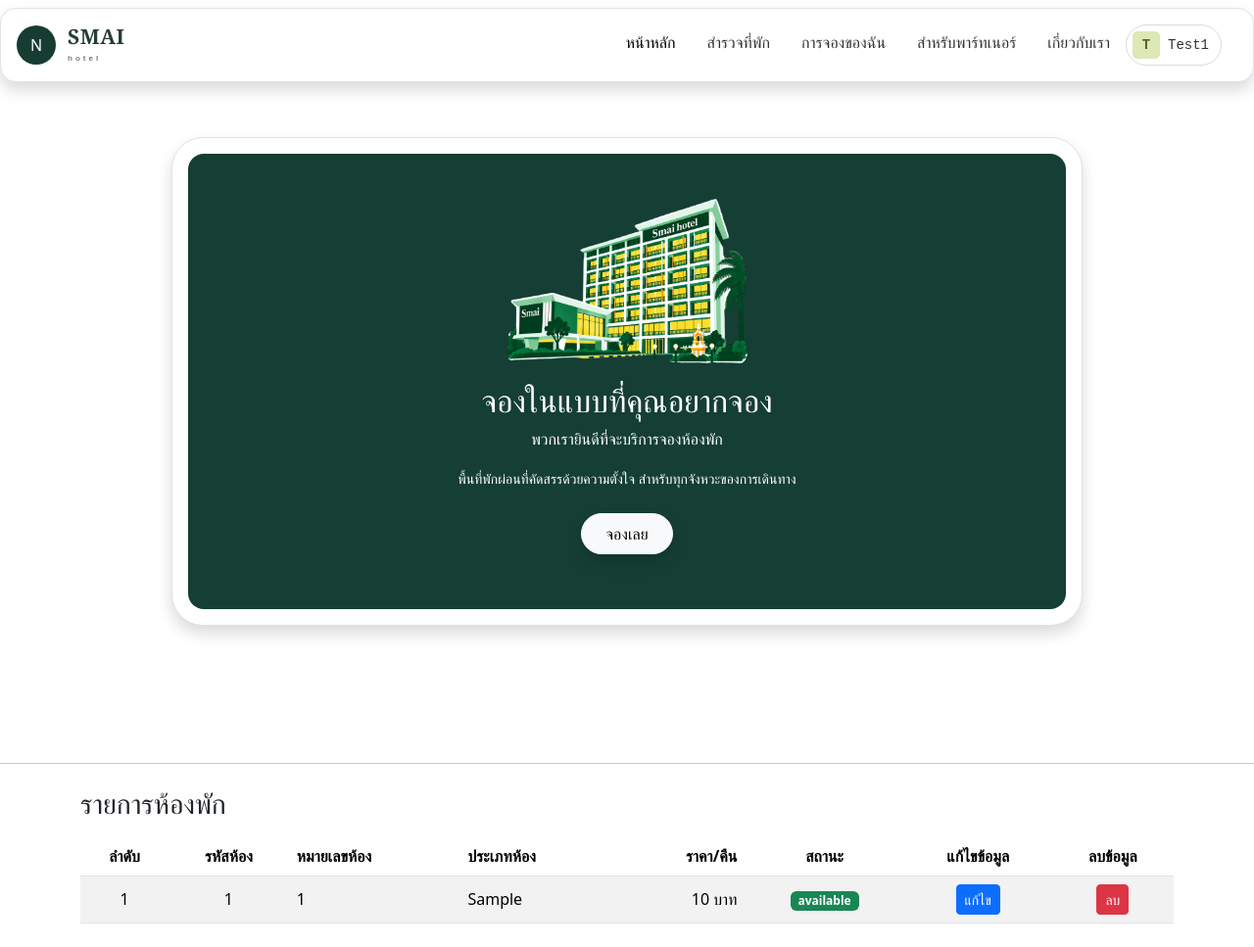
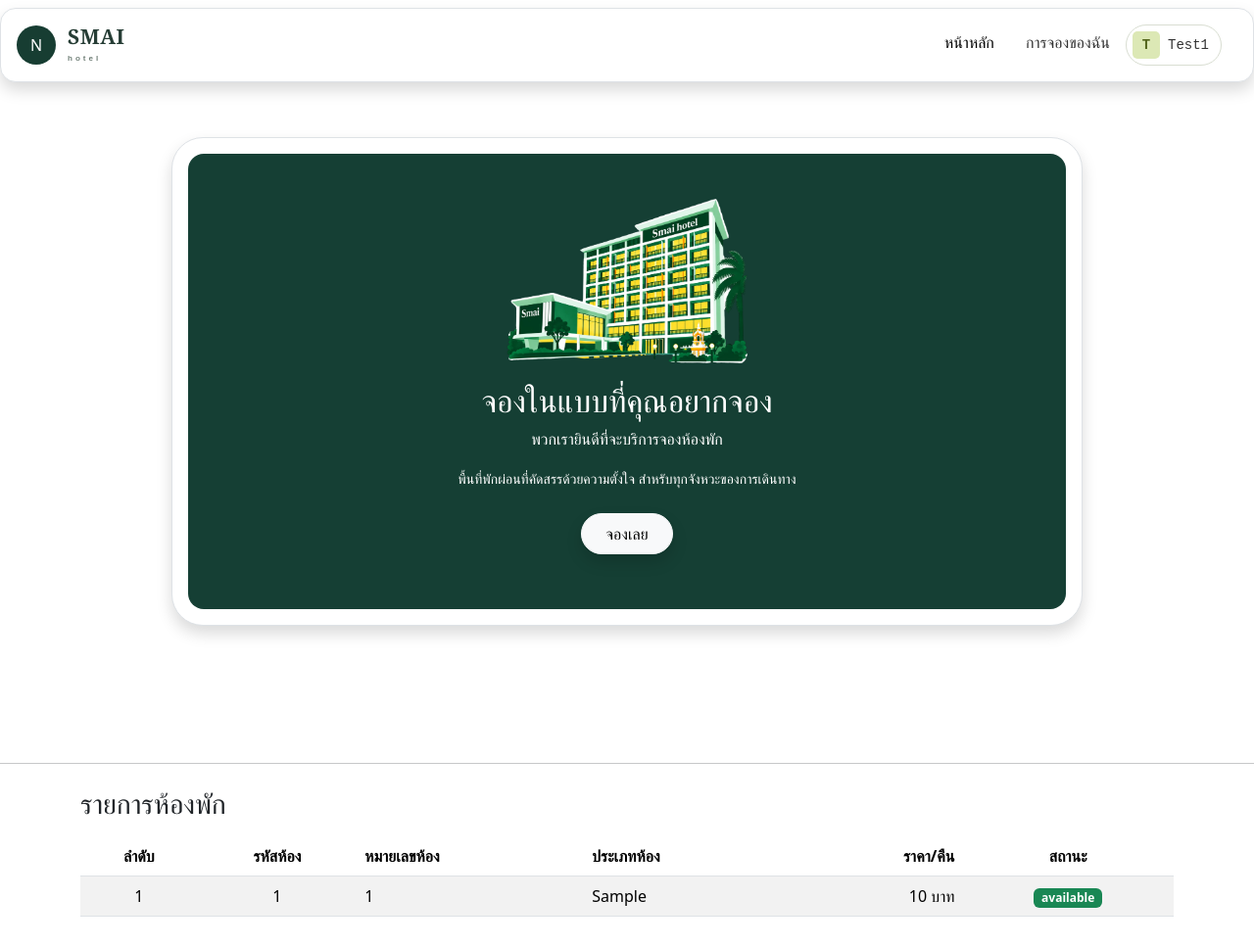
Before and after one commit to yootoshima/hotel-of-smai-village, a PHP site: page /member/index.php in a window 1280 px wide. Shown: the whole page at 98% size. After the commit the page ends 936 px from the top, so only its background shows below. Run offline with PHP 8.4, Linux system fonts and the light colour scheme; a user stored in the database is signed in; data comes from the database, SQL or seed files in the repository; tables that the repository leaves empty hold one stand-in row (values such as "Sample post").

Commit message:
pushmember2

```diff
--- a/member/booking.php
+++ b/member/booking.php
@@ -83,7 +83,7 @@ $result_rooms = mysqli_query($conn, $sql_rooms);
 
                     <div class="text-center mt-3">
                         <small class="text-muted">เปลี่ยนใจ?
-                            <a href="main.php" class="text-success fw-bold text-decoration-none border-bottom border-success pb-1">กลับไปหน้าหลัก</a>
+                            <a href="index.php" class="text-success fw-bold text-decoration-none border-bottom border-success pb-1">กลับไปหน้าหลัก</a>
                         </small>
                     </div>
                 </form>
--- a/member/booking_process.php
+++ b/member/booking_process.php
@@ -57,8 +57,7 @@ if ($nights >= 5) {
 $total_price = $base_price - $discount;
 
 
-$sql_insert = "INSERT INTO bookings (cus_id, room_id, check_in, check_out, total_price, status)
-               VALUES ('$customer_id', '$room_id', '$check_in', '$check_out', '$total_price', 'จองแล้ว')";
+$sql_insert = "INSERT INTO bookings (cus_id, room_id, check_in, check_out, total_price, status)VALUES ('$customer_id', '$room_id', '$check_in', '$check_out', '$total_price', 'จองแล้ว')";
 
 if (mysqli_query($conn, $sql_insert)) {
 
--- a/member/index.php
+++ b/member/index.php
@@ -67,8 +67,6 @@ include(__DIR__ . '/../db.php');
                     <th>ประเภทห้อง</th>
                     <th class="text-end">ราคา/คืน</th>
                     <th class="text-center">สถานะ</th>
-                    <th class="text-center">แก้ไขข้อมูล</th>
-                    <th class="text-center">ลบข้อมูล</th>
                 </tr>
             </thead>
             <tbody>
@@ -90,13 +88,6 @@ include(__DIR__ . '/../db.php');
                             <?php echo $status; ?>
                         </span>
                     </td>
-                    <td class="text-center">
-                        <a href="edit_room.php?id=<?php echo $room_id; ?>" class="btn btn-primary btn-sm">แก้ไข</a>
-                    </td>
-                    <td class="text-center">
-                        <a href="del_room.php?id=<?php echo $room_id; ?>"
-                           onclick="return confirm('ท่านต้องการลบข้อมูลห้องพักนี้หรือไม่?')"
-                           class="btn btn-danger btn-sm">ลบ</a>
                     </td>
                 </tr>
                 <?php
--- a/nav.php
+++ b/nav.php
@@ -25,16 +25,7 @@
             <a class="nav-link active mx-lg-2" aria-current="page" href="#">หน้าหลัก</a>
           </li>
           <li class="nav-item">
-            <a class="nav-link mx-lg-2 " href="#">สำรวจที่พัก</a>
-          </li>
-          <li class="nav-item">
             <a class="nav-link mx-lg-2" href="#">การจองของฉัน</a>
-          </li>
-          <li class="nav-item">
-            <a class="nav-link mx-lg-2" href="#">สำหรับพาร์ทเนอร์</a>
-          </li>
-          <li class="nav-item">
-            <a class="nav-link mx-lg-2" href="#">เกี่ยวกับเรา</a>
           </li>
           <a href="profile.php" class="profile-btn">
 
```
Also changed, not shown: member/edit_profile_process.php (added, +53 -0 lines), member/profile.php (+7 -6 lines).
